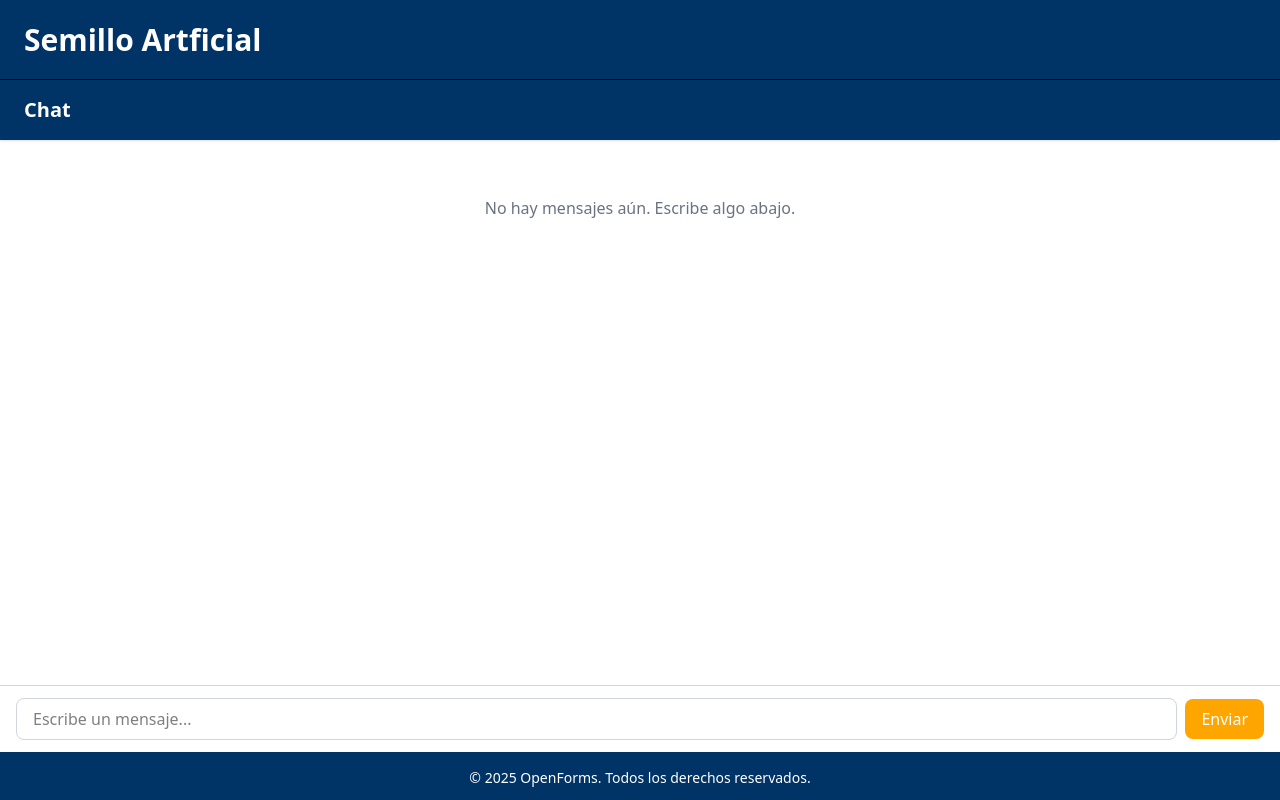
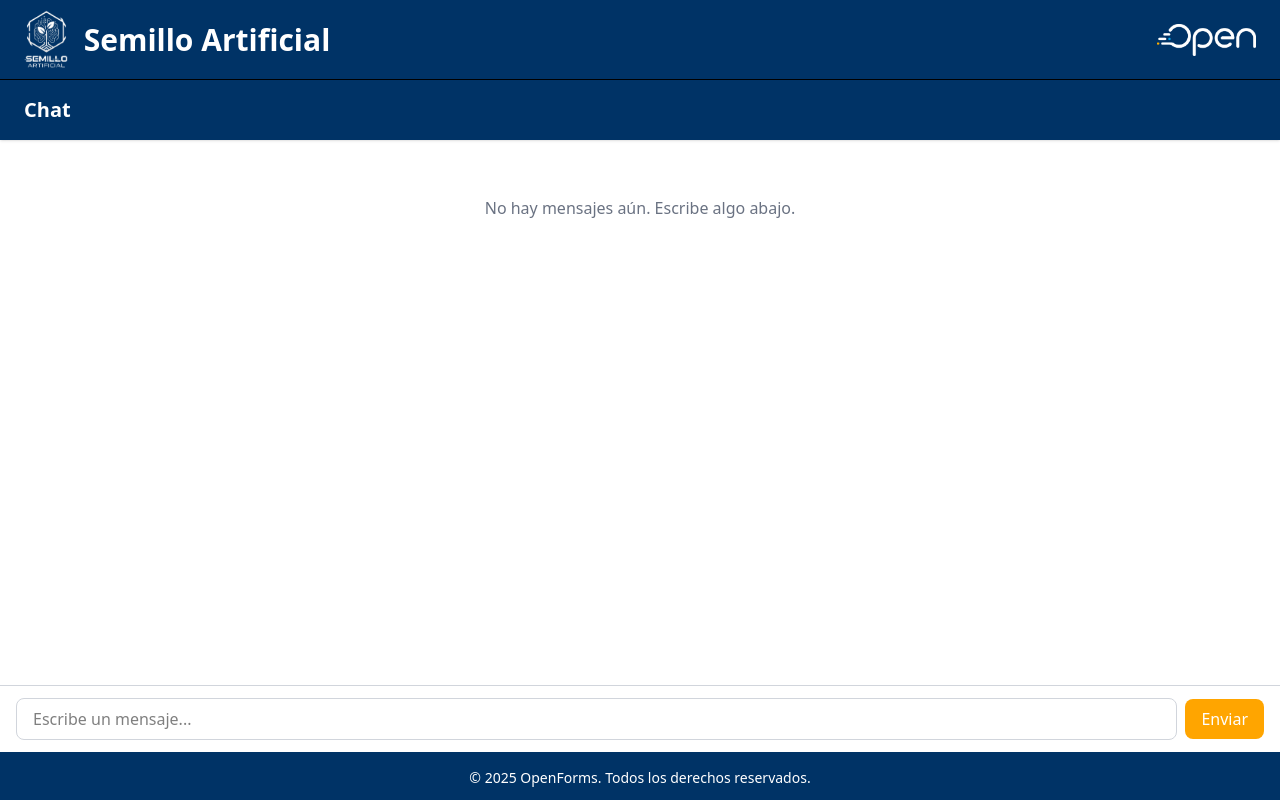
Before and after one commit to Jcss1462/N8nChatAgent, a React (Vite) app: page / in a window 1280 px wide. Built offline with nearby package versions, Linux system fonts and the light colour scheme.

Commit message:
Se ajustan los logos del header

```diff
--- a/src/components/Header.tsx
+++ b/src/components/Header.tsx
@@ -2,10 +2,20 @@ import { Link } from "react-router-dom";
 
 export default function Header() {
   return (
-    <header className="w-full h-[10vh] shadow-sm bg-[var(--color-brand-dark)] border-b flex items-center px-6">
-      <Link to="/" className="text-3xl font-bold text-brand-white hover:text-brand-accent transition-colors">
-        Semillo Artficial
-      </Link>
+    <header className="w-full h-[10vh] shadow-sm bg-[var(--color-brand-dark)] border-b flex items-center justify-between px-6">
+      {/* Sección izquierda: logo + texto */}
+      <div className="flex items-center gap-4">
+        <img src="/semilloArtificialLogo.png" alt="Logo Izquierdo" className="h-15 w-auto" />
+        <Link
+          to="/"
+          className="text-3xl font-bold text-brand-white hover:text-brand-accent transition-colors"
+        >
+          Semillo Artificial
+        </Link>
+      </div>
+
+      {/* Sección derecha: logo derecho */}
+      <img src="/openLogoWhite.png" alt="Logo Derecho" className="h-8 w-auto" />
     </header>
   );
 }
```
Also changed, not shown: public/openLogoWhite.png (added), public/semilloArtificialLogo.png (added).
